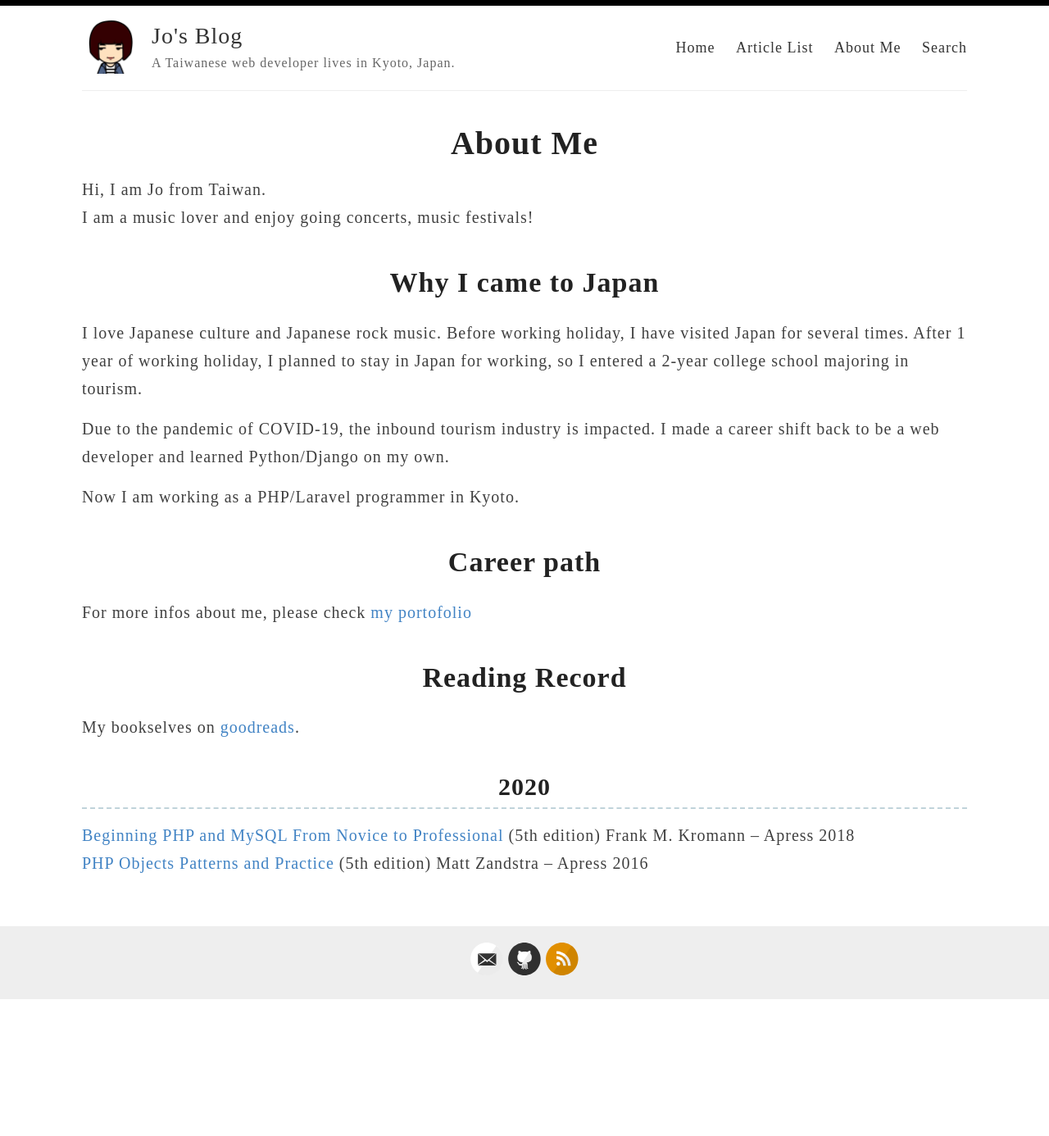
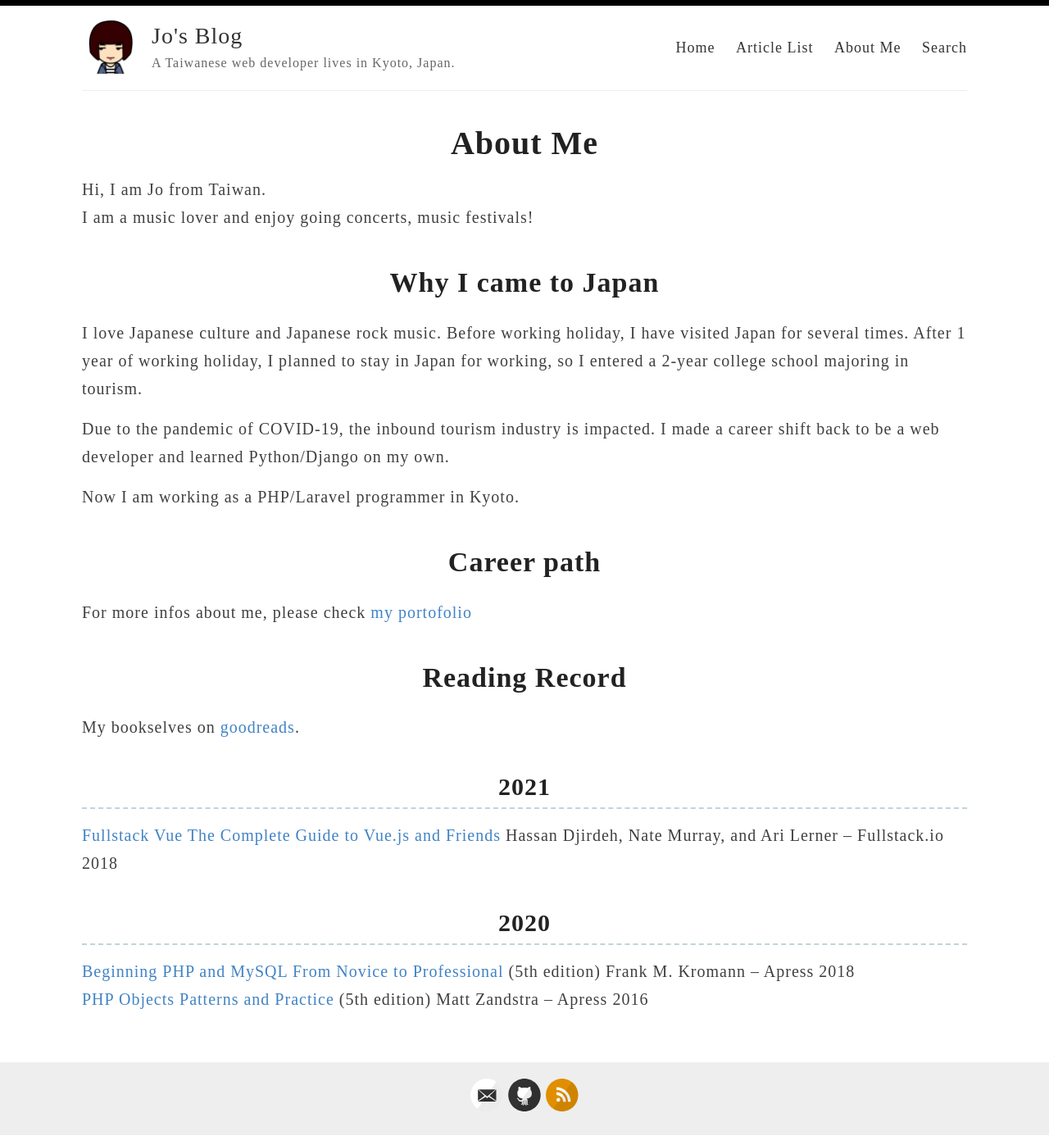
Before and after one commit to Jo-Minken/Jo-Minken.github.io, a Jekyll site: the page built from _pages/about.md, in a window 1280 px wide. Shown: the whole page at 82% size. Built offline with Jekyll 4.4.1, drawn with Linux system fonts in a browser that asks for light colours; some web fonts are replaced; before the commit the page ends 1220 px from its top, so only the background shows below that.

Commit message:
Update about page
Add Fullstack Vue to reading record

```diff
--- a/_pages/about.md
+++ b/_pages/about.md
@@ -21,6 +21,9 @@ For more infos about me, please check [my portofolio](https://jo-minken.github.i
 ## Reading Record
 My bookselves on [goodreads](https://www.goodreads.com/review/list/120871086-jmk).
 
+### 2021
+[Fullstack Vue The Complete Guide to Vue.js and Friends](https://jo-minken.github.io/vue/2021/01/05/Reading-Fullstack-Vue-Overview.html) Hassan Djirdeh, Nate Murray, and Ari Lerner -- Fullstack.io 2018
+
 ### 2020
 [Beginning PHP and MySQL From Novice to Professional](https://jo-minken.github.io/php/2020/10/31/Reading-Begining-PHP-Overview.html) (5th edition) Frank M. Kromann -- Apress 2018<br>
 [PHP Objects Patterns and Practice](https://jo-minken.github.io/php/2020/11/23/Reading-PHP-Objects-Patterns-and-Practice-Overview.html) (5th edition) Matt Zandstra -- Apress 2016
```
